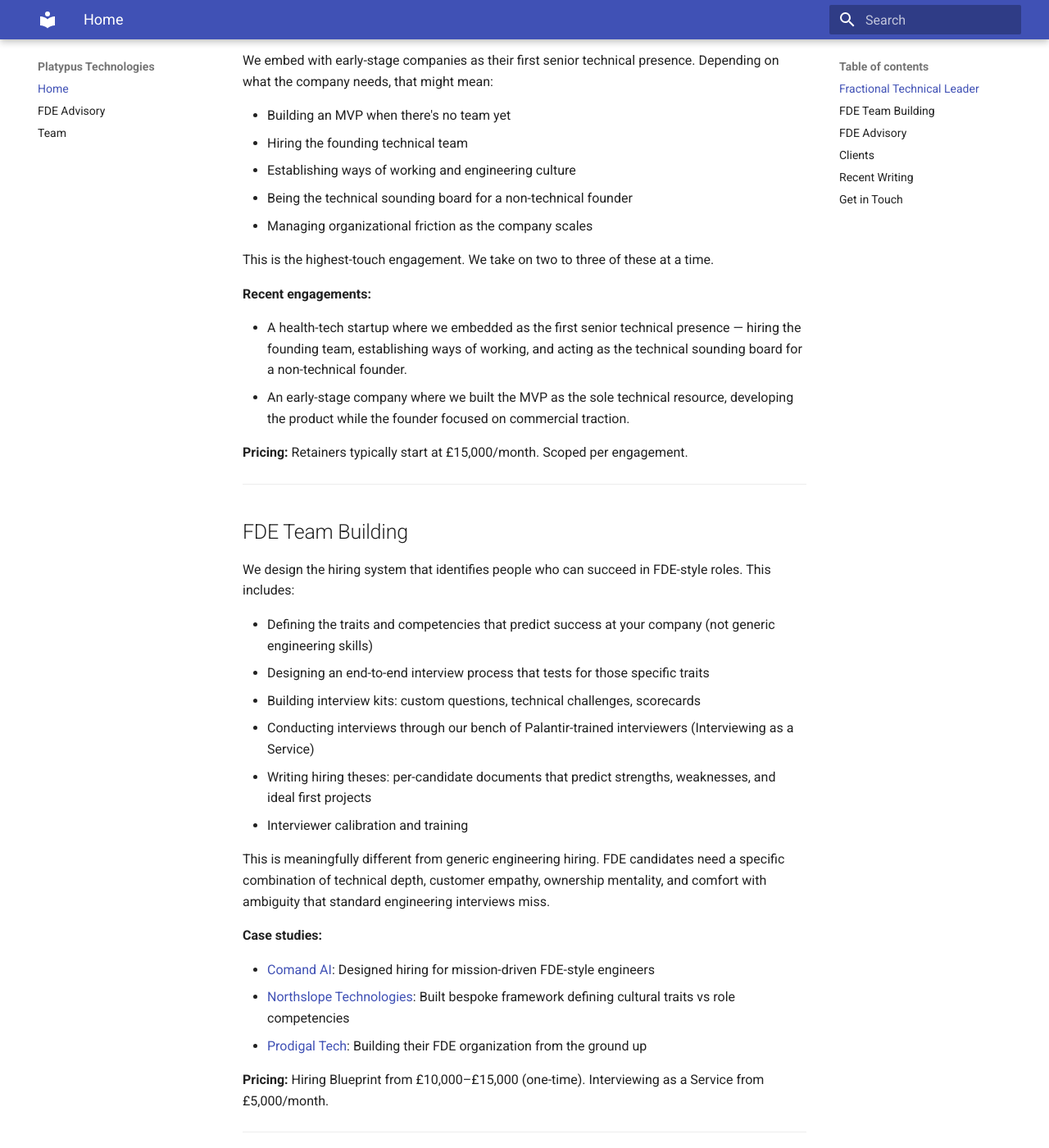
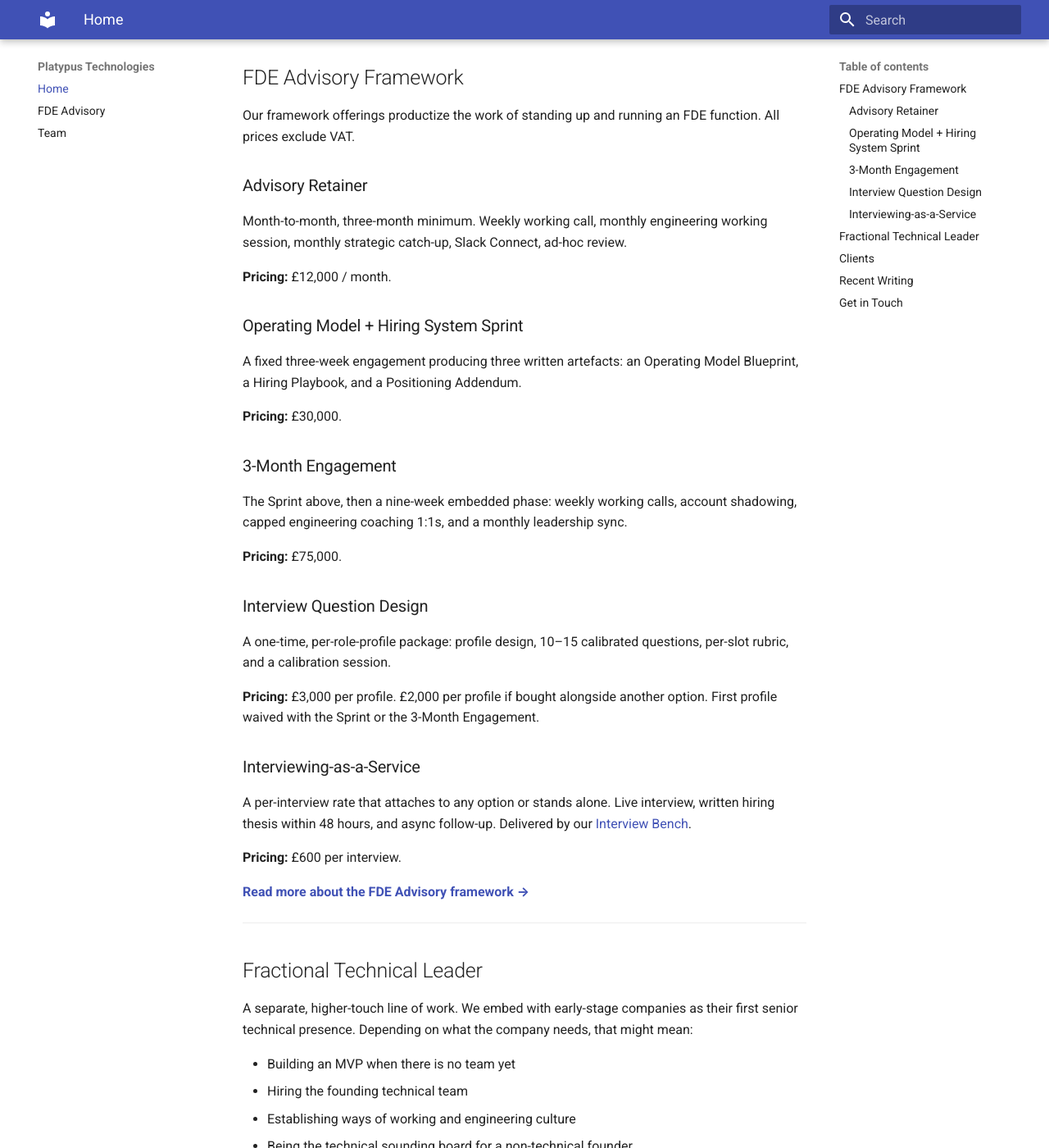
Before and after one commit to anjor/platypus-website, an MkDocs documentation site: the page built from docs/index.md, in a window 1280 px wide and 1400 px high, scrolled down 575 px. Shown: the whole window at 82% size. Built offline with MkDocs 1.6.1 and Material for MkDocs 9.7.7, drawn with Linux system fonts in a browser that asks for light colours; some of the changed text lies outside the part shown.

Commit message:
Restructure site around FDE Advisory framework offerings
Replace the older three-service structure and inconsistent pricing with
the five productized framework offerings (Advisory Retainer £12k/mo,
Sprint £30k, 3-Month Engagement £75k, Interview Question Design
£3k/profile, Interviewing-as-a-Service £600/interview) plus a separate
Fractional Technical Leader line at £20k/mo. Standardise the interview
count at 1,000+ across all three pages, shift solo language to
practice/team framing without naming individuals, and surface the two
most recent FDE essays (The FDE Fork; If LEGO Had FDEs).

```diff
--- a/docs/fde-advisory.md
+++ b/docs/fde-advisory.md
@@ -1,6 +1,6 @@
 # FDE Advisory
 
-We run workshops, advisory sessions, and speaking engagements for companies exploring the Forward Deployed Engineering model.
+We run workshops, advisory sessions, and speaking engagements for companies exploring the Forward Deployed Engineering model, and we productize the work of standing up an FDE function through a small set of fixed offerings.
 
 ---
 
@@ -19,6 +19,22 @@
 **Hiring Strategy** — Why standard engineering interviews miss FDE-critical traits. How to design processes that test for pain tolerance, ownership mindset, learning velocity, and client-facing capability.
 
 **Organizational Design** — Team structure, performance measurement, FDE-Product interface agreements, and scaling patterns.
+
+---
+
+## How We Engage
+
+All prices exclude VAT.
+
+| Offering | Shape | Price |
+|---|---|---|
+| **Advisory Retainer** | Month-to-month, 3-month minimum. Weekly working call, monthly engineering working session, monthly strategic catch-up, Slack Connect, ad-hoc review. | £12,000 / month |
+| **Operating Model + Hiring System Sprint** | Fixed 3-week engagement producing three written artefacts: Operating Model Blueprint, Hiring Playbook, Positioning Addendum. | £30,000 |
+| **3-Month Engagement** | The Sprint, then a 9-week embedded phase: weekly working calls, account shadowing, capped engineering coaching 1:1s, monthly leadership sync. | £75,000 |
+| **Interview Question Design** | One-time profile design + 10–15 calibrated questions + per-slot rubric + calibration session, per role profile. | £3,000 per profile (£2,000 if bought alongside another option; first profile waived with the Sprint or 3-Month Engagement) |
+| **Interviewing-as-a-Service** | Per-interview rate. Attaches to any option or standalone. Live interview, written hiring thesis within 48h, async follow-up. | £600 per interview |
+
+For our higher-touch [Fractional Technical Leader](index.md#fractional-technical-leader) line of work, retainers typically start at £20,000 / month and are scoped per engagement.
 
 ---
 
@@ -51,10 +67,11 @@
 
 ## Related Writing
 
+- [The FDE Fork: Platform or Outcomes](https://anjor.xyz/writing/2026/05/19/the-fde-fork-platform-or-outcomes/) — The two coherent ways to run a forward deployed company, and why founders need to pick
+- [If LEGO Had Forward Deployed Engineers](https://anjor.xyz/writing/2026/05/10/if-lego-had-forward-deployed-engineers/) — What actually distinguishes an FDE from a really good consultant
 - [The FDE Manifesto: What Would Stokes Do?](https://anjor.xyz/writing/2025/11/20/the-fde-manifesto-what-would-stokes-do/) — Tactical principles that define exceptional FDEs
 - [Hiring Theses](https://anjor.xyz/writing/2024/08/02/hiring-theses/) — Why documenting hiring rationale matters
 - [The Unreasonable Effectiveness of Hiring Assholes](https://anjor.xyz/writing/2025/11/13/the-unreasonable-effectiveness-of-hiring-assholes/) — Separating conviction from toxicity
-- [Criticality and Engagement](https://anjor.xyz/writing/2024/12/17/criticality-and-engagement/) — The two must-have traits
 
 ---
 
@@ -63,5 +80,3 @@
 **Email:** [work@platypustech.xyz](mailto:work@platypustech.xyz)
 
 **LinkedIn:** [linkedin.com/in/anjor-kanekar](https://linkedin.com/in/anjor-kanekar)
-
-**Pricing:** Scoped per engagement.
--- a/docs/index.md
+++ b/docs/index.md
@@ -8,65 +8,66 @@
 
 **Founded by Palantir veterans.** 7 years running Forward Deployed Engineering. 1,000+ technical interviews. Hands-on keyboard when it matters.
 
+We are a small practice backed by a team of senior, Palantir-trained Forward Deployed Engineers who lead day-to-day delivery and interviewing.
+
+---
+
+## FDE Advisory Framework
+
+Our framework offerings productize the work of standing up and running an FDE function. All prices exclude VAT.
+
+### Advisory Retainer
+
+Month-to-month, three-month minimum. Weekly working call, monthly engineering working session, monthly strategic catch-up, Slack Connect, ad-hoc review.
+
+**Pricing:** £12,000 / month.
+
+### Operating Model + Hiring System Sprint
+
+A fixed three-week engagement producing three written artefacts: an Operating Model Blueprint, a Hiring Playbook, and a Positioning Addendum.
+
+**Pricing:** £30,000.
+
+### 3-Month Engagement
+
+The Sprint above, then a nine-week embedded phase: weekly working calls, account shadowing, capped engineering coaching 1:1s, and a monthly leadership sync.
+
+**Pricing:** £75,000.
+
+### Interview Question Design
+
+A one-time, per-role-profile package: profile design, 10–15 calibrated questions, per-slot rubric, and a calibration session.
+
+**Pricing:** £3,000 per profile. £2,000 per profile if bought alongside another option. First profile waived with the Sprint or the 3-Month Engagement.
+
+### Interviewing-as-a-Service
+
+A per-interview rate that attaches to any option or stands alone. Live interview, written hiring thesis within 48 hours, and async follow-up. Delivered by our [Interview Bench](team.md#interview-bench).
+
+**Pricing:** £600 per interview.
+
+**[Read more about the FDE Advisory framework →](fde-advisory.md)**
+
 ---
 
 ## Fractional Technical Leader
 
-We embed with early-stage companies as their first senior technical presence. Depending on what the company needs, that might mean:
+A separate, higher-touch line of work. We embed with early-stage companies as their first senior technical presence. Depending on what the company needs, that might mean:
 
-- Building an MVP when there's no team yet
+- Building an MVP when there is no team yet
 - Hiring the founding technical team
 - Establishing ways of working and engineering culture
 - Being the technical sounding board for a non-technical founder
 - Managing organizational friction as the company scales
 
-This is the highest-touch engagement. We take on two to three of these at a time.
+This is our highest-touch engagement. We take on two to three at a time.
 
 **Recent engagements:**
 
 - A health-tech startup where we embedded as the first senior technical presence — hiring the founding team, establishing ways of working, and acting as the technical sounding board for a non-technical founder.
-- An early-stage company where we built the MVP as the sole technical resource, developing the product while the founder focused on commercial traction.
+- An early-stage company where we owned the technical build, developing the MVP while the founder focused on commercial traction.
 
-**Pricing:** Retainers typically start at £15,000/month. Scoped per engagement.
-
----
-
-## FDE Team Building
-
-We design the hiring system that identifies people who can succeed in FDE-style roles. This includes:
-
-- Defining the traits and competencies that predict success at your company (not generic engineering skills)
-- Designing an end-to-end interview process that tests for those specific traits
-- Building interview kits: custom questions, technical challenges, scorecards
-- Conducting interviews through our bench of Palantir-trained interviewers (Interviewing as a Service)
-- Writing hiring theses: per-candidate documents that predict strengths, weaknesses, and ideal first projects
-- Interviewer calibration and training
-
-This is meaningfully different from generic engineering hiring. FDE candidates need a specific combination of technical depth, customer empathy, ownership mentality, and comfort with ambiguity that standard engineering interviews miss.
-
-**Case studies:**
-
-- [Comand AI](https://anjor.xyz/writing/2024/09/28/comand-ai-a-hiring-case-study/): Designed hiring for mission-driven FDE-style engineers
-- [Northslope Technologies](https://anjor.xyz/writing/2024/11/20/case-study-building-a-hiring-process-for-northslope/): Built bespoke framework defining cultural traits vs role competencies
-- [Prodigal Tech](https://www.prodigaltech.com/): Building their FDE organization from the ground up
-
-**Pricing:** Hiring Blueprint from £10,000–£15,000 (one-time). Interviewing as a Service from £5,000/month.
-
----
-
-## FDE Advisory
-
-Lightweight, high-leverage engagements for companies exploring the FDE model:
-
-- Workshops on FDE operating models, team structure, and hiring strategy
-- Advisory sessions for founders and VCs evaluating whether FDE is right for their portfolio
-- Speaking and teaching engagements
-
-We maintain open-source [FDE Advisory Materials](https://anjor.github.io/fde-advisory-materials/) — a complete documentation site with hiring processes, scorecards, templates, and operational guides.
-
-**[Learn more about our FDE Advisory offering →](fde-advisory.md)**
-
-**Pricing:** Scoped per engagement.
+**Pricing:** Retainers typically start at £20,000 / month. Scoped per engagement.
 
 ---
 
@@ -82,11 +83,11 @@
 
 ## Recent Writing
 
+- [The FDE Fork: Platform or Outcomes](https://anjor.xyz/writing/2026/05/19/the-fde-fork-platform-or-outcomes/) — The two coherent ways to run a forward deployed company, and why founders need to pick
+- [If LEGO Had Forward Deployed Engineers](https://anjor.xyz/writing/2026/05/10/if-lego-had-forward-deployed-engineers/) — What actually distinguishes an FDE from a really good consultant
 - [The Unreasonable Effectiveness of Hiring Assholes](https://anjor.xyz/writing/2025/11/13/the-unreasonable-effectiveness-of-hiring-assholes/) — Why conviction and ego are separate traits
 - [Comand AI: A Hiring Case Study](https://anjor.xyz/writing/2024/09/28/comand-ai-a-hiring-case-study/) — Designing hiring for mission-driven engineers
 - [Building a Hiring Process for Northslope](https://anjor.xyz/writing/2024/11/20/case-study-building-a-hiring-process-for-northslope/) — Cultural traits vs role competencies
-- [Context Matters: Hiring is Not Fungible](https://anjor.xyz/writing/2024/12/17/criticality-and-engagement/) — The two must-have traits
-- [The Autonomy Gradient](https://anjor.xyz/writing/2025/12/09/the-autonomy-gradient-what-ai-can-and-cant-do-in-physics-research/) — What AI can and can't do in physics research
 
 [More on anjor.xyz/writing →](https://anjor.xyz/writing)
 
--- a/docs/team.md
+++ b/docs/team.md
@@ -1,9 +1,13 @@
 # Team
+
+Platypus is a small practice. Anjor leads the firm; day-to-day delivery and interviewing are led by a team of senior, Palantir-trained Forward Deployed Engineers.
+
+---
 
 ## Anjor Kanekar
 **Founder**
 
-Anjor spent 7 years at Palantir as a Forward Deployed Engineer and hiring manager, conducting 600+ technical interviews and training hundreds of interviewers. He ran FDE hiring for commercial and UK businesses, building the systems that identified exceptional engineers at scale.
+Anjor spent 7 years at Palantir as a Forward Deployed Engineer and hiring manager, conducting 1,000+ technical interviews and training hundreds of interviewers. He ran FDE hiring for commercial and UK businesses, building the systems that identified exceptional engineers at scale.
 
 He holds a PhD in Computational Physics from the University of Maryland and remains an active researcher — recently completing a validated study on AI-assisted physics simulation development.
 
@@ -13,8 +17,14 @@
 
 ---
 
+## Delivery Team
+
+Our framework engagements are delivered by a small team of senior ex-Palantir Forward Deployed Engineers, calibrated to the same interviewing and operating standards as the founder. They lead working sessions, run interviews, and own day-to-day delivery alongside Anjor.
+
+---
+
 ## Interview Bench
 
-For Interviewing as a Service engagements, we work with a bench of senior engineers trained in Palantir-style interviewing. All bench members have 5+ years of technical interviewing experience and are calibrated to our standards.
+For Interviewing-as-a-Service engagements, we work with a bench of senior engineers trained in Palantir-style interviewing. All bench members have 5+ years of technical interviewing experience and are calibrated to our standards.
 
 Interested in joining our bench? [Get in touch](mailto:work@platypustech.xyz).
```
